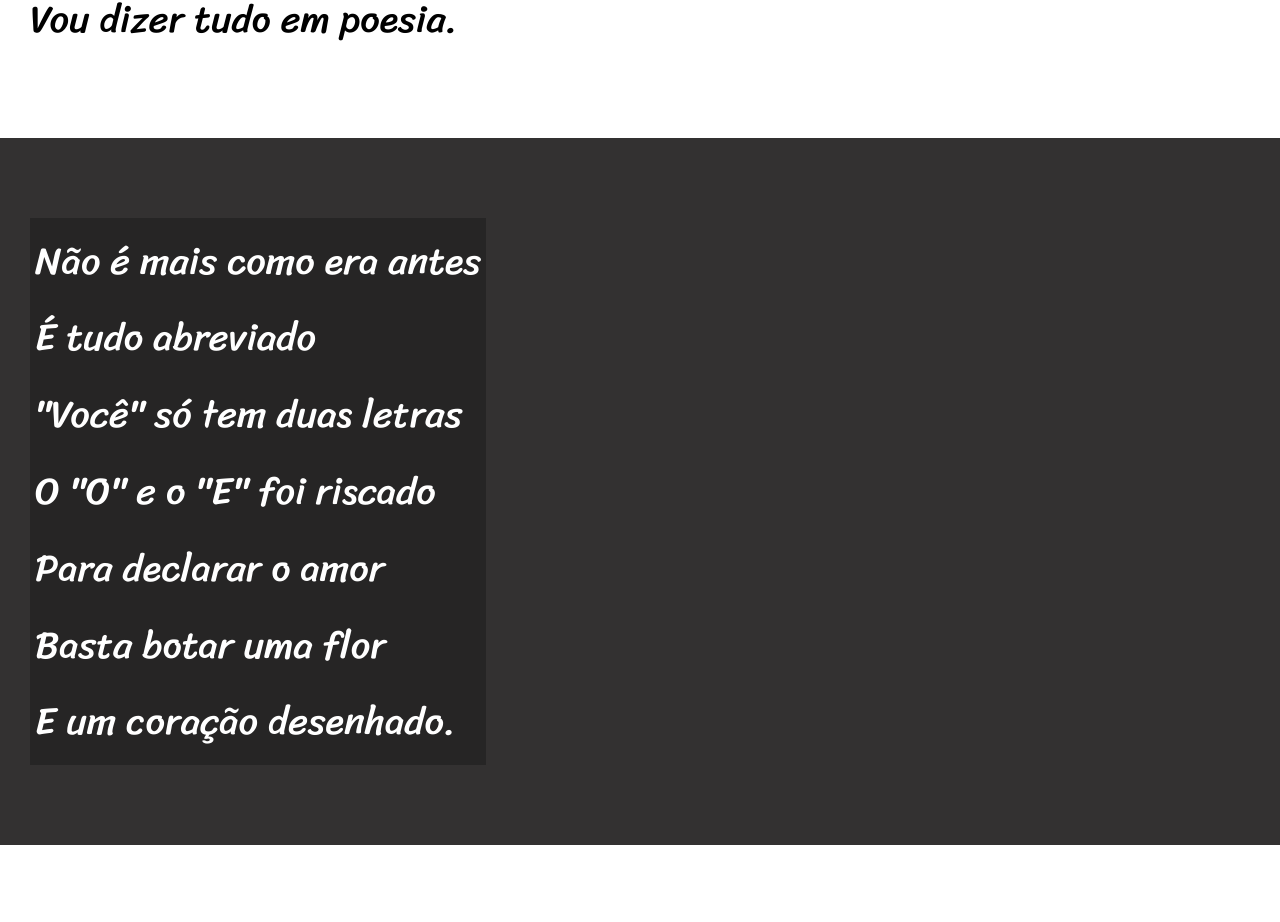
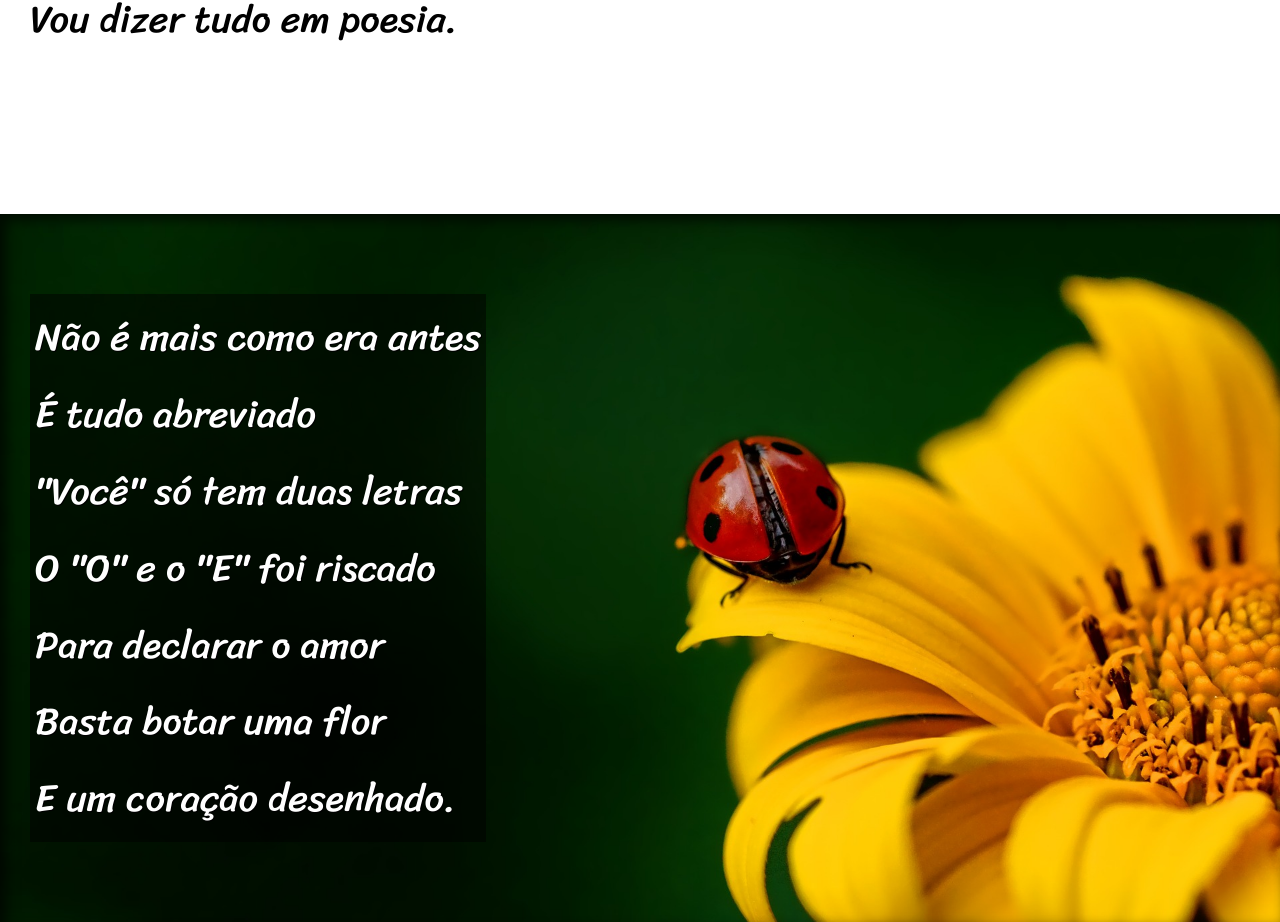
Before and after one commit to Geraldomlimajr/exemplos-de-sites, a plain HTML site: page cordel/index.html in a window 1280 px wide. Shown: the part 820-1742 px from the top of the page. Drawn offline with Linux system fonts and the light colour scheme.

Commit message:
Finalização

```diff
--- a/cordel/index.html
+++ b/cordel/index.html
@@ -29,7 +29,7 @@
             </p>
         </section>
 
-        <section class="imagem">
+        <section class="imagem" id="img001">
             <p>
                 Não é mais como era antes<br>
                 É tudo abreviado<br>
@@ -65,7 +65,7 @@
         </section>
 
 
-        <section class="imagem">
+        <section class="imagem" id="img002">
             <p>
                 Tenho saudade das cartas <br>
                 Escritas com a própria mão <br>
--- a/cordel/style.css
+++ b/cordel/style.css
@@ -60,13 +60,31 @@ section.normal{
 section.imagem{
     background-color: rgb(51, 49, 49);
     color: white;
+    box-shadow: inset 6px 6px 13px 0px rgba(0, 0, 0, 0.692);
+    background-size: cover;
+    background-attachment: fixed;
+}
+section > p{
+    padding-bottom: 2em;
 }
 section.imagem > p{
     display: inline-block;
     padding: 5px;
-    background-color:rgba(0, 0, 0, 0.25) ;
+    background-color:rgba(0, 0, 0, 0.5) ;
+    text-shadow: 1px 1px 0px black;
+
 }
+section#img001{
+    background-image: url("imagens/background001.jpg");
+    background-position: right center;
 
+
+}
+section#img002{
+    background-image: url("imagens/background002.jpg");
+    background-position:right center ;
+
+}
 footer{
     background-color: black;
     color: darkgrey;
```
